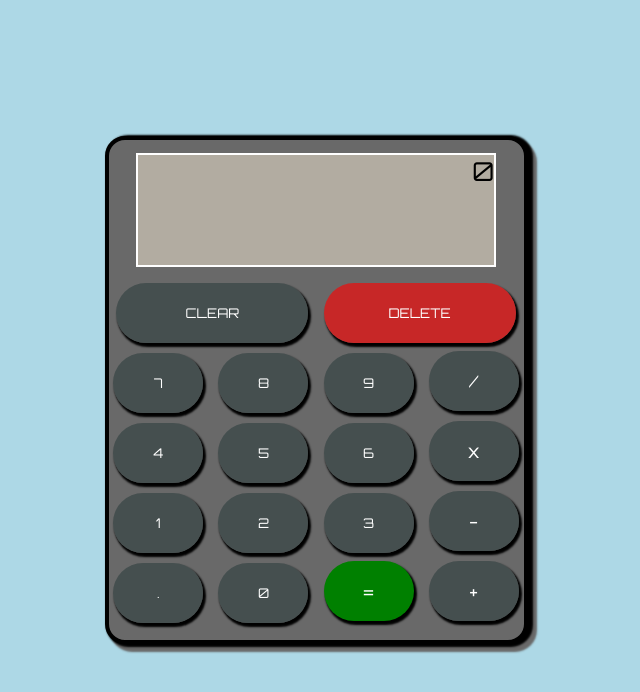
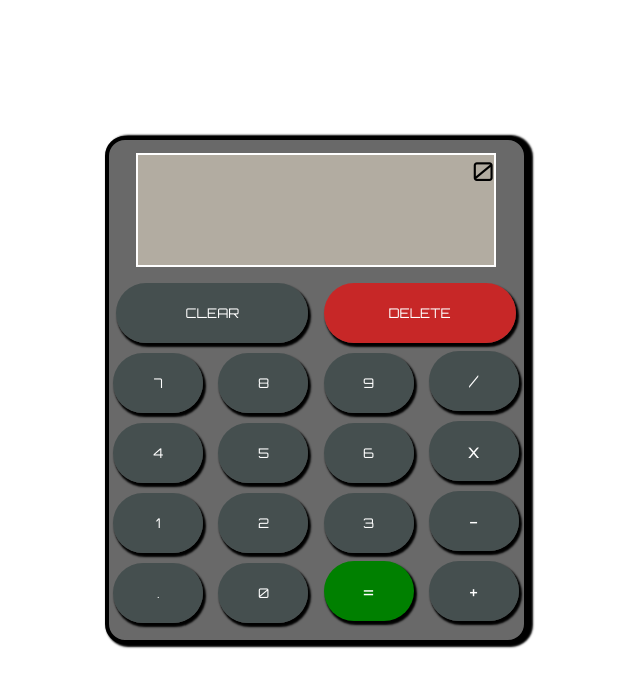
Before and after one commit to Dillonpw/calculator, a plain HTML site: page index.html in a window 1280 px wide. Shown: the whole page, without its empty margins (324-964 px from the left). Drawn offline with Linux system fonts and the light colour scheme.

Commit message:
background color update

```diff
--- a/styles.css
+++ b/styles.css
@@ -1,5 +1,4 @@
 body {
-    background-color: lightblue;
     font-family: 'Orbitron', sans-serif;
     font-size: 26px;
 }
@@ -24,7 +23,7 @@ body {
     min-width: 415px;
     border-radius: 20px;
     overscroll-behavior: none;
-    box-shadow: 3px 1px 2px 2px black, 7px 6px 2px 2px dimgray;
+    box-shadow: 3px 1px 2px 2px black;
 }
 
 .screen {
```
